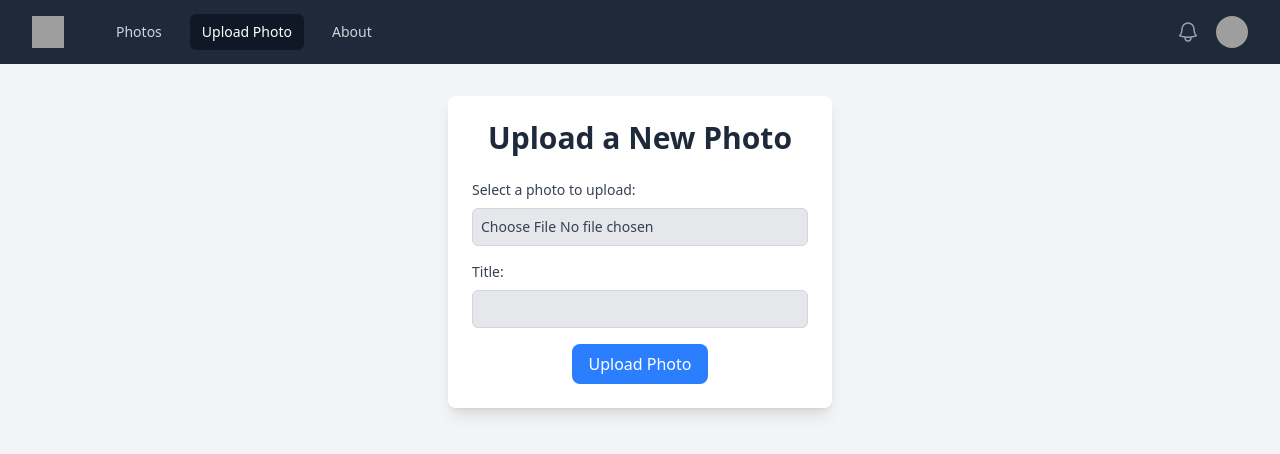
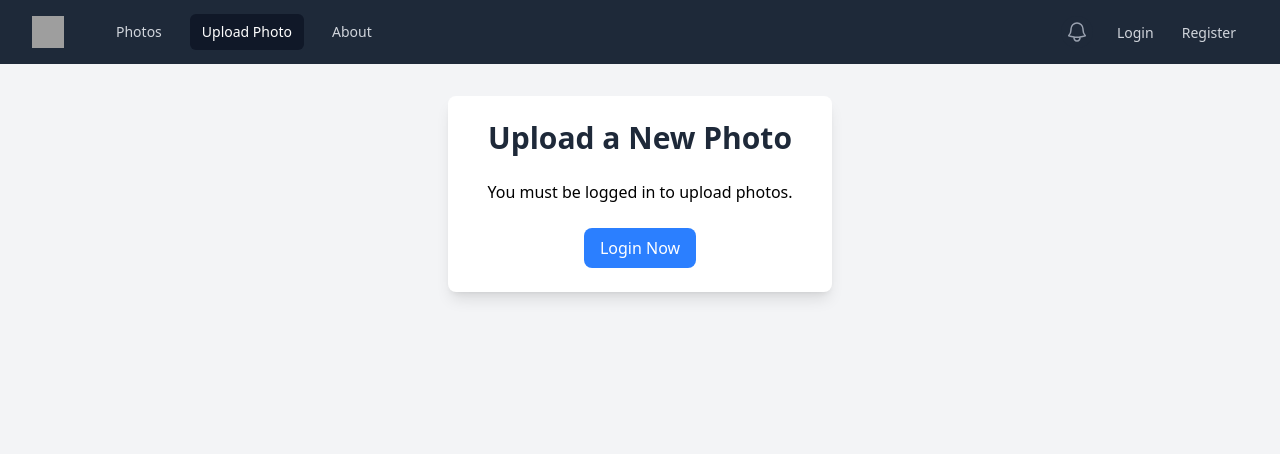
Before and after one commit to rcravens/rate_this_pic, a PHP site: page /upload in a window 1280 px wide. Shown: the top 454 px of the page. Run offline with PHP 8.4, Linux system fonts and the light colour scheme; grey boxes are pictures that could not be loaded.

Commit message:
tied together auth with nav and upload view

```diff
--- a/app/Framework/Session.php
+++ b/app/Framework/Session.php
@@ -1,6 +1,8 @@
 <?php
 
 namespace App\Framework;
+
+use App\Models\User;
 
 class Session
 {
@@ -44,6 +46,21 @@ class Session
 	public function logout(): void
 	{
 		session_destroy();
+	}
+
+	public function guest(): bool
+	{
+		return ! isset( $_SESSION[ 'user_id' ] );
+	}
+
+	public function user()
+	{
+		if ( $this->guest() )
+		{
+			return null;
+		}
+
+		return User::find( $_SESSION[ 'user_id' ] );
 	}
 
 	public function error( string $message ): static
--- a/public/script/app.js
+++ b/public/script/app.js
@@ -2,10 +2,12 @@ const user_menu_btn = document.getElementById('user_menu_btn');
 const user_menu = document.getElementById('user_menu');
 
 // Toggle menu visibility
-user_menu_btn.addEventListener('click', (e) => {
-    e.stopPropagation(); // Prevent this click from bubbling to the document
-    user_menu.classList.toggle('hidden');
-});
+if (user_menu_btn && user_menu) {
+    user_menu_btn.addEventListener('click', (e) => {
+        e.stopPropagation(); // Prevent this click from bubbling to the document
+        user_menu.classList.toggle('hidden');
+    });
+}
 
 // Hide menu when clicking outside
 document.addEventListener('click', (e) => {
--- a/views/layout/_nav.view.php
+++ b/views/layout/_nav.view.php
@@ -1,9 +1,13 @@
 <?php
+
+use App\Code\Gravatar;
+
 $nav_routes = [
 	'/'       => 'Photos',
 	'/upload' => 'Upload Photo',
 	'/about'  => 'About'
 ];
+$user       = session()->user();
 ?>
 <nav class="bg-gray-800">
     <div class="mx-auto max-w-7xl px-4 sm:px-6 lg:px-8">
@@ -33,19 +37,26 @@ $nav_routes = [
 
                     <!-- Profile dropdown -->
                     <div class="relative ml-3">
+						<?php if ( ! is_null( $user ) ): ?>
                             <div>
                                 <button id="user_menu_btn" type="button" class="relative flex max-w-xs items-center rounded-full bg-gray-800 text-sm focus:ring-2 focus:ring-white focus:ring-offset-2 focus:ring-offset-gray-800 focus:outline-hidden" aria-expanded="false" aria-haspopup="true">
                                     <span class="absolute -inset-1.5"></span>
                                     <span class="sr-only">Open user menu</span>
-                                <img class="size-8 rounded-full" src="https://images.unsplash.com/photo-1472099645785-5658abf4ff4e?ixlib=rb-1.2.1&ixid=eyJhcHBfaWQiOjEyMDd9&auto=format&fit=facearea&facepad=2&w=256&h=256&q=80" alt="">
+                                    <img class="size-8 rounded-full" src="<?= Gravatar::url( $user->email ) ?>" alt="">
                                 </button>
                             </div>
 
                             <div id="user_menu" class="hidden absolute right-0 z-10 mt-2 w-48 origin-top-right rounded-md bg-white py-1 ring-1 shadow-lg ring-black/5 focus:outline-hidden" role="menu" aria-orientation="vertical" aria-labelledby="user-menu-button" tabindex="-1">
                                 <a href="#" class="block px-4 py-2 text-sm text-gray-700" role="menuitem" tabindex="-1" id="user-menu-item-0">Your Profile</a>
                                 <a href="#" class="block px-4 py-2 text-sm text-gray-700" role="menuitem" tabindex="-1" id="user-menu-item-1">Settings</a>
-                            <a href="#" class="block px-4 py-2 text-sm text-gray-700" role="menuitem" tabindex="-1" id="user-menu-item-2">Sign out</a>
+                                <form action="/logout" method="post">
+                                    <button type="submit" class="block w-full text-left px-4 py-2 text-sm text-gray-700 hover:cursor-pointer">Sign out</button>
+                                </form>
                             </div>
+						<?php else: ?>
+                            <a href="/login" class="rounded-md px-3 py-2 text-sm font-medium text-gray-300 hover:bg-gray-700 hover:text-white">Login</a>
+                            <a href="/register" class="rounded-md px-3 py-2 text-sm font-medium text-gray-300 hover:bg-gray-700 hover:text-white">Register</a>
+						<?php endif; ?>
                     </div>
                 </div>
             </div>
@@ -76,13 +87,14 @@ $nav_routes = [
 			<?php endforeach ?>
         </div>
         <div class="border-t border-gray-700 pt-4 pb-3">
+			<?php if ( ! is_null( $user ) ): ?>
                 <div class="flex items-center px-5">
                     <div class="shrink-0">
-                    <img class="size-10 rounded-full" src="https://images.unsplash.com/photo-1472099645785-5658abf4ff4e?ixlib=rb-1.2.1&ixid=eyJhcHBfaWQiOjEyMDd9&auto=format&fit=facearea&facepad=2&w=256&h=256&q=80" alt="">
+                        <img class="size-10 rounded-full" src="<?= Gravatar::url( $user->email ) ?>" alt="">
                     </div>
                     <div class="ml-3">
-                    <div class="text-base/5 font-medium text-white">Tom Cook</div>
-                    <div class="text-sm font-medium text-gray-400">tom@example.com</div>
+                        <div class="text-base/5 font-medium text-white"><?= $user->name ?></div>
+                        <div class="text-sm font-medium text-gray-400"><?= $user->email ?></div>
                     </div>
                     <button type="button" class="relative ml-auto shrink-0 rounded-full bg-gray-800 p-1 text-gray-400 hover:text-white focus:ring-2 focus:ring-white focus:ring-offset-2 focus:ring-offset-gray-800 focus:outline-hidden">
                         <span class="absolute -inset-1.5"></span>
@@ -95,8 +107,16 @@ $nav_routes = [
                 <div class="mt-3 space-y-1 px-2">
                     <a href="#" class="block rounded-md px-3 py-2 text-base font-medium text-gray-400 hover:bg-gray-700 hover:text-white">Your Profile</a>
                     <a href="#" class="block rounded-md px-3 py-2 text-base font-medium text-gray-400 hover:bg-gray-700 hover:text-white">Settings</a>
-                <a href="#" class="block rounded-md px-3 py-2 text-base font-medium text-gray-400 hover:bg-gray-700 hover:text-white">Sign out</a>
+                    <form action="/logout" method="post">
+                        <button type="submit" class="w-full text-left block rounded-md px-3 py-2 text-base font-medium text-gray-400 hover:bg-gray-700 hover:text-white">Sign out</button>
+                    </form>
                 </div>
+			<?php else: ?>
+                <div class="mt-3 space-y-1 px-2">
+                    <a href="/login" class="block rounded-md px-3 py-2 text-base font-medium text-gray-400 hover:bg-gray-700 hover:text-white">Login</a>
+                    <a href="/register" class="block rounded-md px-3 py-2 text-base font-medium text-gray-400 hover:bg-gray-700 hover:text-white">Register</a>
+                </div>
+			<?php endif; ?>
         </div>
     </div>
 </nav>
--- a/views/upload/index.view.php
+++ b/views/upload/index.view.php
@@ -2,6 +2,7 @@
     <!-- Card for upload form -->
     <div class="bg-white shadow-lg rounded-lg p-6 w-96">
         <h1 class="text-3xl font-semibold text-center text-gray-800 mb-6">Upload a New Photo</h1>
+		<?php if ( ! session()->guest() ): ?>
             <form action="#" method="POST" enctype="multipart/form-data">
                 <!-- File Input -->
                 <div class="mb-4">
@@ -22,5 +23,11 @@
                     </button>
                 </div>
             </form>
+		<?php else: ?>
+            <div class="flex flex-col gap-y-6 items-center">
+                You must be logged in to upload photos.
+                <a class="bg-blue-500 text-white py-2 px-4 rounded-lg hover:bg-blue-600 focus:outline-none focus:ring-2 focus:ring-blue-400 focus:ring-opacity-75" href="/login">Login Now</a>
+            </div>
+		<?php endif; ?>
     </div>
 </div>
```
Also changed, not shown: app/Code/Gravatar.php (added, +18 -0 lines). Lines whose indentation alone changed are shown as unchanged.
